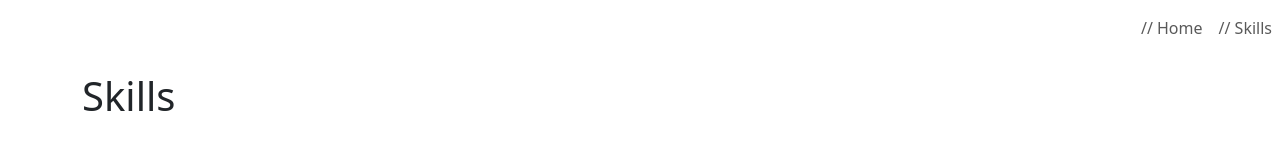
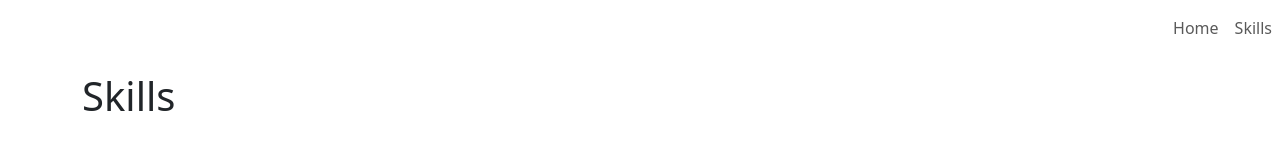
Before and after one commit to Rex77pro/Kronborg, a React (Create React App) app: page /Skills in a window 1280 px wide. Shown: the top 156 px of the page. Built offline with nearby package versions, Linux system fonts and the light colour scheme.

Commit message:
bug(nameing): Deploy won't work wit "//"

```diff
--- a/src/App.js
+++ b/src/App.js
@@ -1,5 +1,5 @@
 import React from 'react';
-import { Nav, Navbar } from 'react-bootstrap';
+//import { Nav, Navbar } from 'react-bootstrap';
 import { BrowserRouter as Router, Route, Routes } from 'react-router-dom';
 import MyNavbar from './Components/Navbar';
 import HomePage from './Pages/HomePage';
--- a/src/Components/Navbar.js
+++ b/src/Components/Navbar.js
@@ -18,12 +18,11 @@ const MyNavbar = () => {
 
     return (
         <Navbar bg={bg} variant={variant} expand='lg'>
-            {/* <Navbar.Brand href="/">Home</Navbar.Brand> */}
             <Navbar.Toggle aria-controls="basic-navbar-nav" />
             <Navbar.Collapse id="basic-navbar-nav">
                 <Nav className ='ms-auto'>
-                    <Nav.Link href='/'>// Home</Nav.Link>
-                    <Nav.Link href='/skills'>// Skills</Nav.Link>
+                    <Nav.Link href='/'>Home</Nav.Link>
+                    <Nav.Link href='/skills'>Skills</Nav.Link>
                 </Nav>
             </Navbar.Collapse>
         </Navbar>
@@ -31,13 +30,3 @@ const MyNavbar = () => {
 };
 
 export default MyNavbar;
-
-{/* <Navbar bg='dark' variant='dark' expand='lg'>
-    <Navbar.Brand href='/'>Home</Navbar.Brand>
-    <Navbar.Toggle aria-controls='basic-navbar-nav' />
-    <Navbar.Collapse id='basic-navbar-nav' />
-        <Nav classname='me-auto'>
-            <Nav.Link href='/'>// Home</Nav.Link>
-            <Nav.Link href='/skills'>// Skills</Nav.Link>
-        </Nav>
-</Navbar> */}
```
